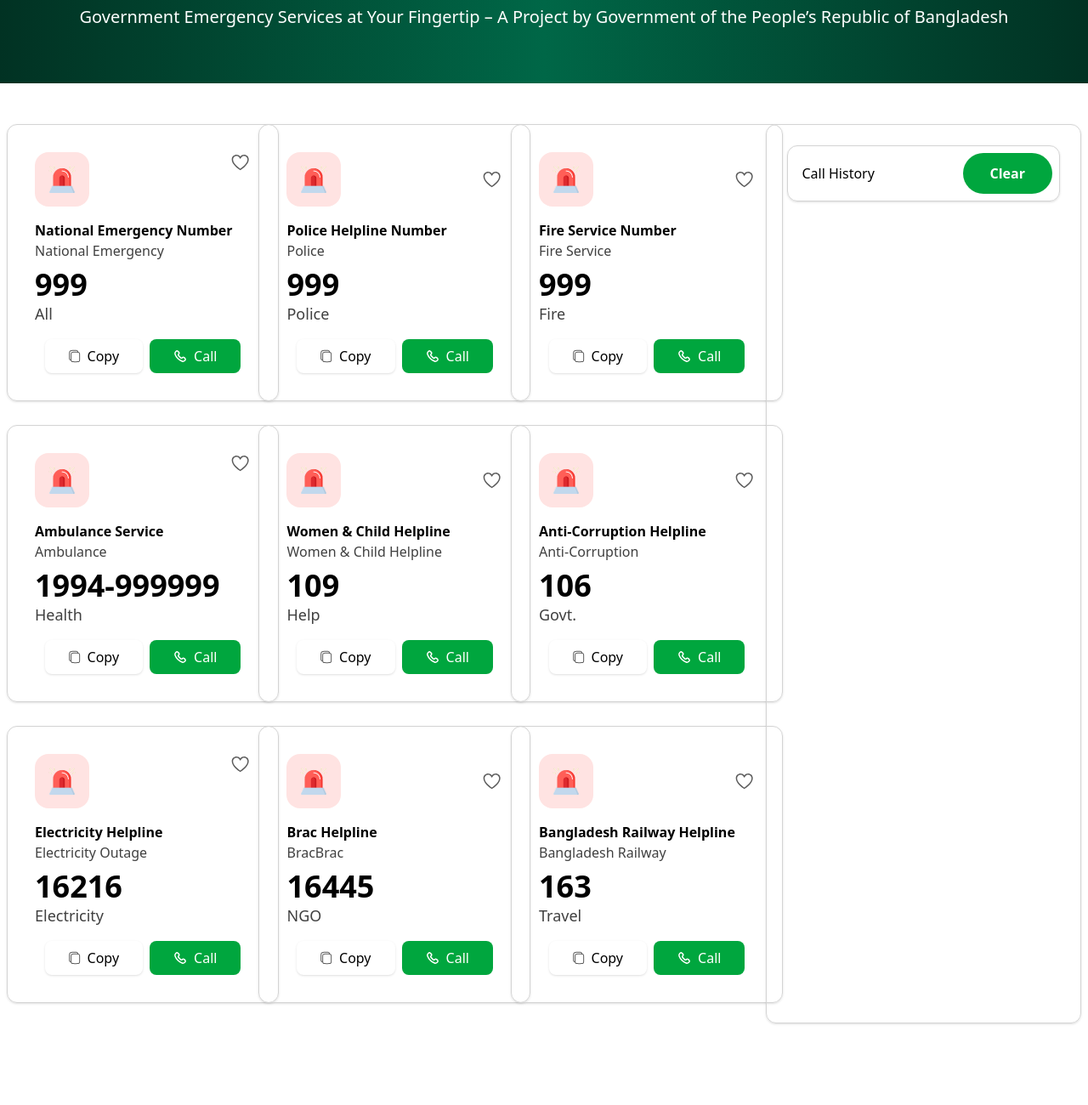
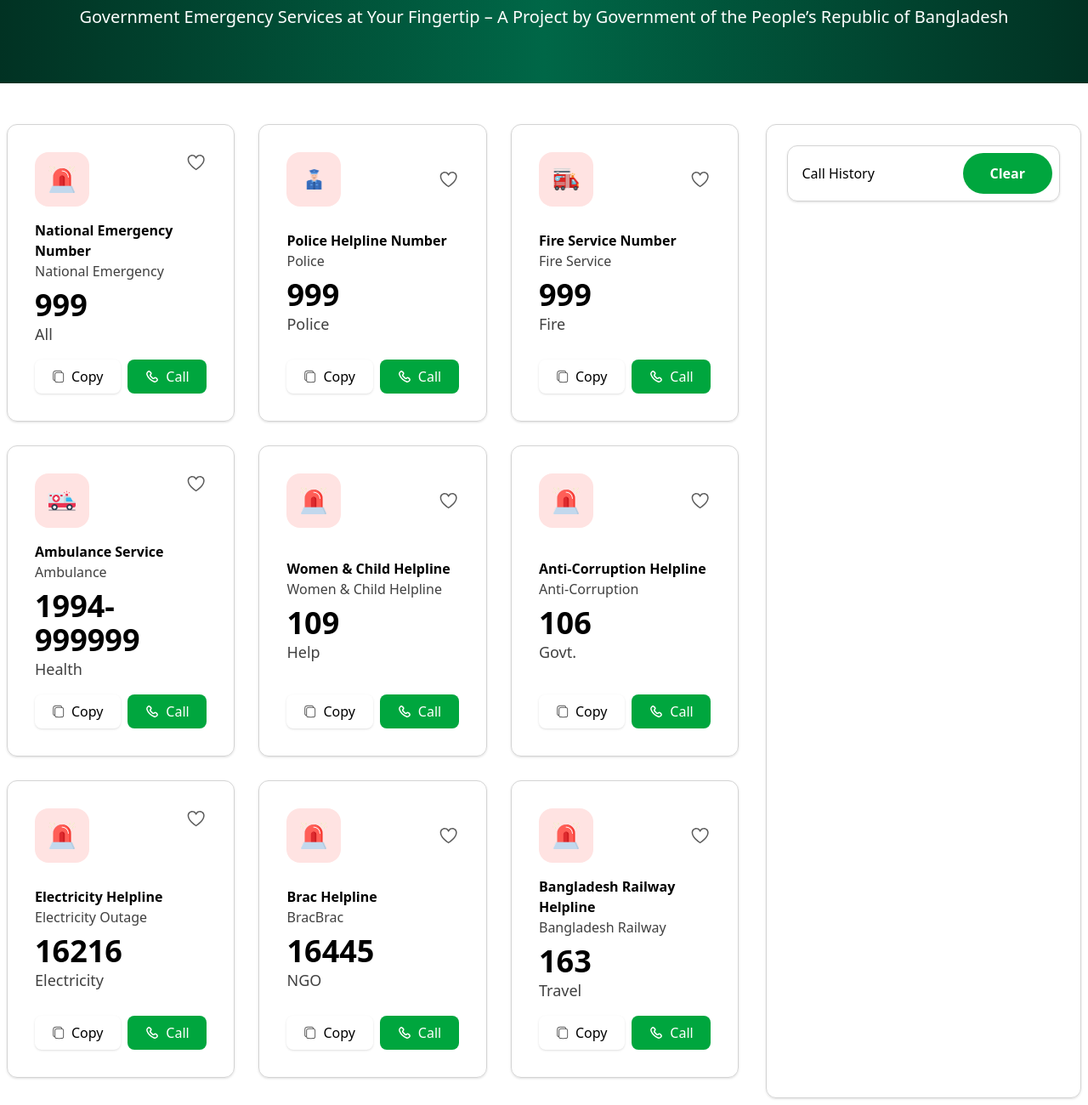
Before and after one commit to iam-Sourov/AS-5, a plain HTML site: page index.html in a window 1280 px wide. Shown: the part 316-1616 px from the top of the page at 85% size. Before the commit the page ends 1528 px from the top, so only its background shows below. Drawn offline with nearby package versions, Linux system fonts and the light colour scheme.

Commit message:
Card Section's Problem Solved

```diff
--- a/index.html
+++ b/index.html
@@ -52,9 +52,9 @@
         <!-- Card Section -->
         <div class="md:flex gap-8 p-2">
             <div class="md:w-[70%] w-full  mb-6 ">
-                <div class=" grid grid-cols-1 md:grid-cols-3 md:gap-7 gap-5 .card-container ">
+                <div class=".card-container md:gap-7 grid grid-cols-1 md:grid-cols-3 gap-7 items-stretch ">
                     <div
-                        class="card border border-neutral-300 rounded-xl shadow-sm flex flex-col  gap-4 md:w-80 w-full p-8">
+                        class="card w-full flex flex-col justify-between border border-neutral-300 rounded-xl shadow-sm  gap-4 p-8">
                         <div class="flex justify-between">
                             <div class="w-16 h-16 flex justify-center items-center rounded-2xl bg-[#FFE3E2]">
                                 <img class="w-[32px] h-[32px]" src="assets/emergency.png" alt="">
@@ -87,10 +87,10 @@
                         </div>
                     </div>
                     <div
-                        class="card border border-neutral-300 rounded-xl shadow-sm flex flex-col  gap-4 md:w-80 w-full p-8">
+                        class="card w-full flex flex-col justify-between border border-neutral-300 rounded-xl shadow-sm  gap-4 p-8">
                         <div class="flex justify-between">
                             <div class="w-16 h-16 flex justify-center items-center rounded-2xl bg-[#FFE3E2]">
-                                <img class="w-[32px] h-[32px]" src="assets/emergency.png" alt="">
+                                <img class="w-[32px] h-[32px]" src="assets/police.png" alt="">
                             </div>
                             <img id="heartIcons" src="assets/heart.svg" alt="">
                         </div>
@@ -118,10 +118,10 @@
                         </div>
                     </div>
                     <div
-                        class="card border border-neutral-300 rounded-xl shadow-sm flex flex-col  gap-4 md:w-80 w-full p-8">
+                        class="card w-full flex flex-col justify-between border border-neutral-300 rounded-xl shadow-sm  gap-4 p-8">
                         <div class="flex justify-between">
                             <div class="w-16 h-16 flex justify-center items-center rounded-2xl bg-[#FFE3E2]">
-                                <img class="w-[32px] h-[32px]" src="assets/emergency.png" alt="">
+                                <img class="w-[32px] h-[32px]" src="assets/fire-service.png" alt="">
                             </div>
                             <img id="heartIcons" src="assets/heart.svg" alt="">
                         </div>
@@ -149,10 +149,10 @@
                         </div>
                     </div>
                     <div
-                        class="card border border-neutral-300 rounded-xl shadow-sm flex flex-col  gap-4 md:w-80 w-full p-8">
+                        class="card w-full flex flex-col justify-between border border-neutral-300 rounded-xl shadow-sm  gap-4 p-8">
                         <div class="flex justify-between">
                             <div class="w-16 h-16 flex justify-center items-center rounded-2xl bg-[#FFE3E2]">
-                                <img class="w-[32px] h-[32px]" src="assets/emergency.png" alt="">
+                                <img class="w-[32px] h-[32px]" src="assets/ambulance.png" alt="">
                             </div>
                             <div id="heartIcons">
                                 <img src="assets/heart.svg" alt="">
@@ -182,7 +182,7 @@
                         </div>
                     </div>
                     <div
-                        class="card border border-neutral-300 rounded-xl shadow-sm flex flex-col  gap-4 md:w-80 w-full p-8">
+                        class="card w-full flex flex-col justify-between border border-neutral-300 rounded-xl shadow-sm  gap-4 p-8">
                         <div class="flex justify-between">
                             <div class="w-16 h-16 flex justify-center items-center rounded-2xl bg-[#FFE3E2]">
                                 <img class="w-[32px] h-[32px]" src="assets/emergency.png" alt="">
@@ -213,7 +213,7 @@
                         </div>
                     </div>
                     <div
-                        class="card border border-neutral-300 rounded-xl shadow-sm flex flex-col  gap-4 md:w-80 w-full p-8">
+                        class="card w-full flex flex-col justify-between border border-neutral-300 rounded-xl shadow-sm  gap-4 p-8">
                         <div class="flex justify-between">
                             <div class="w-16 h-16 flex justify-center items-center rounded-2xl bg-[#FFE3E2]">
                                 <img class="w-[32px] h-[32px]" src="assets/emergency.png" alt="">
@@ -244,7 +244,7 @@
                         </div>
                     </div>
                     <div
-                        class="card border border-neutral-300 rounded-xl shadow-sm flex flex-col  gap-4 md:w-80 w-full p-8">
+                        class="card w-full flex flex-col justify-between border border-neutral-300 rounded-xl shadow-sm  gap-4 p-8">
                         <div class="flex justify-between">
                             <div class="w-16 h-16 flex justify-center items-center rounded-2xl bg-[#FFE3E2]">
                                 <img class="w-[32px] h-[32px]" src="assets/emergency.png" alt="">
@@ -277,7 +277,7 @@
                         </div>
                     </div>
                     <div
-                        class="card border border-neutral-300 rounded-xl shadow-sm flex flex-col  gap-4 md:w-80 w-full p-8">
+                        class="card w-full flex flex-col justify-between border border-neutral-300 rounded-xl shadow-sm  gap-4  p-8">
                         <div class="flex justify-between">
                             <div class="w-16 h-16 flex justify-center items-center rounded-2xl bg-[#FFE3E2]">
                                 <img class="w-[32px] h-[32px]" src="assets/emergency.png" alt="">
@@ -308,7 +308,7 @@
                         </div>
                     </div>
                     <div
-                        class="card border border-neutral-300 rounded-xl shadow-sm flex flex-col  gap-4 md:w-80 w-full p-8">
+                        class="card w-full flex flex-col justify-between border border-neutral-300 rounded-xl shadow-sm  gap-4 p-8">
                         <div class="flex justify-between">
                             <div class="w-16 h-16 flex justify-center items-center rounded-2xl bg-[#FFE3E2]">
                                 <img class="w-[32px] h-[32px]" src="assets/emergency.png" alt="">
```
